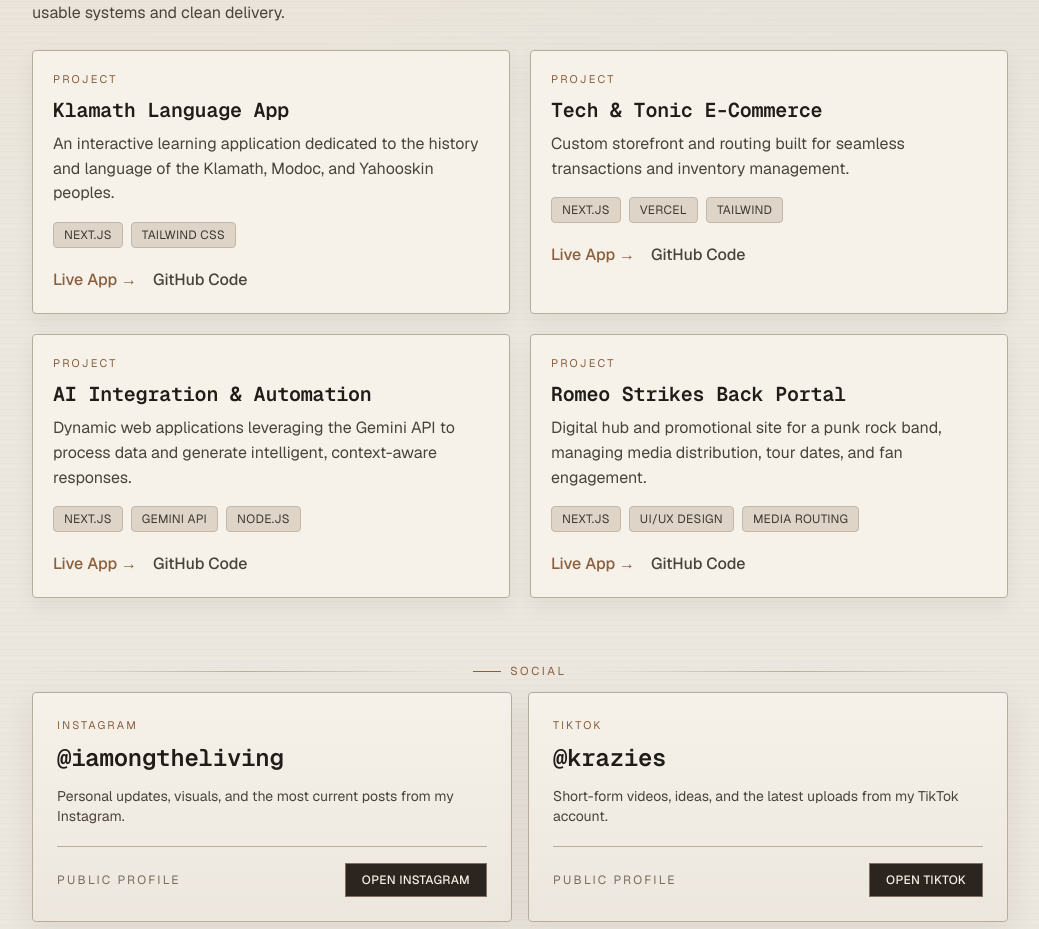
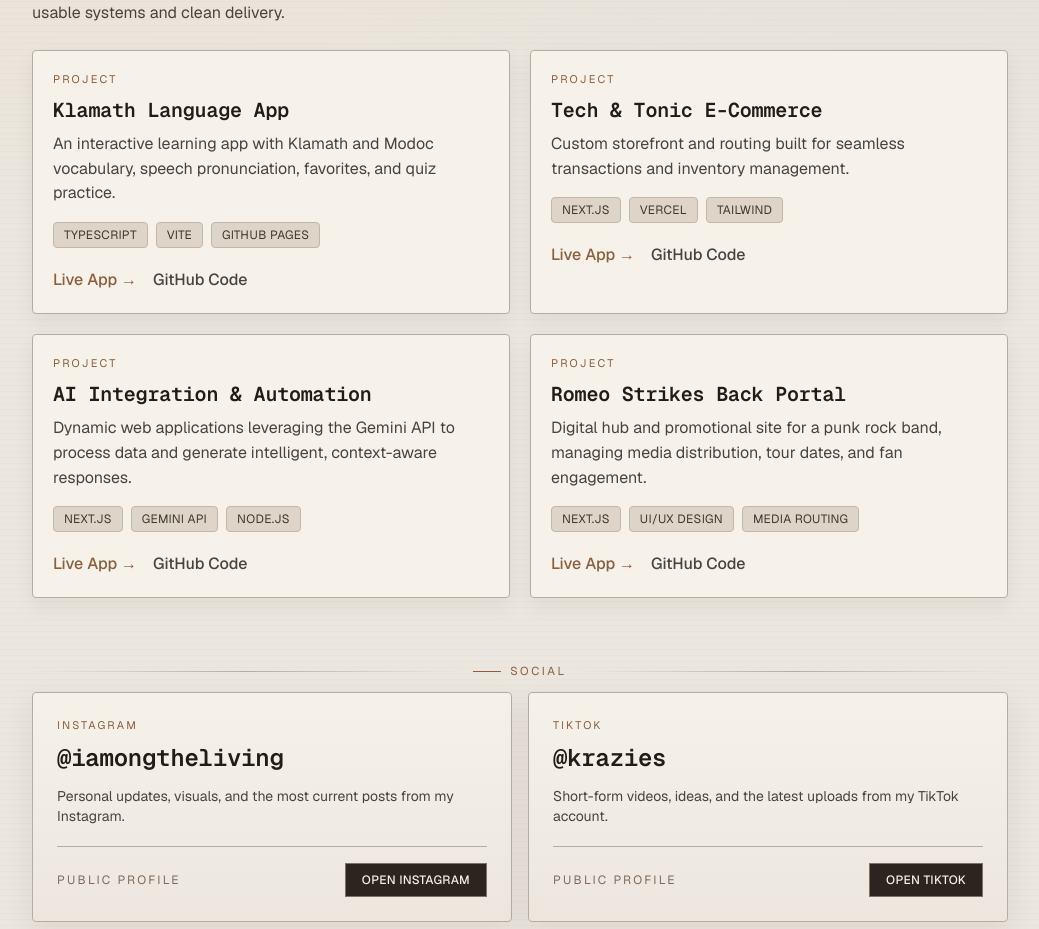
Before and after one commit to aaroncrume-techandtonic/tech-and-tonic-portfolio, a Next.js app: page / in a window 1280 px wide. Shown: the part 1300-2229 px from the top of the page, without its empty margins (120-1159 px from the left). Built offline with nearby package versions, Linux system fonts and the light colour scheme; no server answers.

Commit message:
Update featured Klamath app to new migration site

```diff
--- a/app/data/projects.ts
+++ b/app/data/projects.ts
@@ -2,10 +2,10 @@ export const projects = [
   {
     id: 1,
     title: "Klamath Language App",
-    description: "An interactive learning application dedicated to the history and language of the Klamath, Modoc, and Yahooskin peoples.",
-    techStack: ["Next.js", "Tailwind CSS"],
-    link: "https://klamath-app-v2-pauw.vercel.app",
-    github: "https://github.com/aaroncrume/klamath-app-v2"
+    description: "An interactive learning app with Klamath and Modoc vocabulary, speech pronunciation, favorites, and quiz practice.",
+    techStack: ["TypeScript", "Vite", "GitHub Pages"],
+    link: "https://aaroncrume-techandtonic.github.io/migratebea/",
+    github: "https://github.com/aaroncrume-techandtonic/migratebea"
   },
   {
     id: 2,
```
